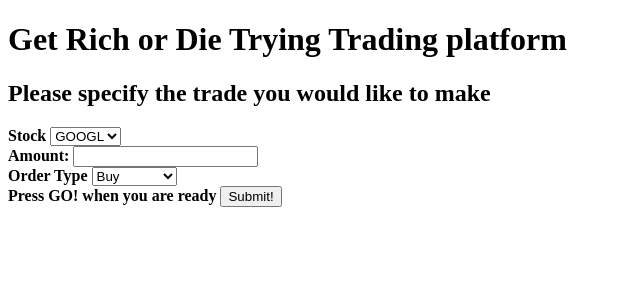
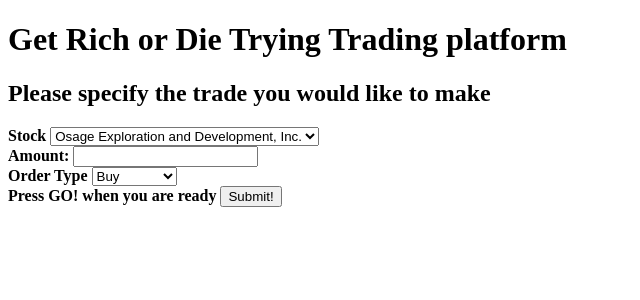
Before and after one commit to roelvanderleij2/git_rich_or_die_trying, a Flask app: page /new_trade in a window 1280 px wide. Shown: the top 300 px of the page, without its empty margins (0-640 px from the left). Run offline with Flask 2, Linux system fonts and the light colour scheme; parts of the project's set-up code (start-up, migrations or seed data) failed here and were passed over.

Commit message:
add tickers

```diff
--- a/templates/new_trade.html
+++ b/templates/new_trade.html
@@ -14,8 +14,32 @@
         <form method="POST">
             <b><label for="list-1">Stock</label></b>
             <select name="stock">
-                <option value="GOOGL">GOOGL</option>
-                <option value="MSFT">MSFT</option>
+            <option value="OEDV">Osage Exploration and Development, Inc.</option>
+            <option value="AAPL">Apple Inc.</option>
+            <option value="BAC">Bank of America Corporation</option>
+            <option value="AMZN">Amazon.com, Inc.</option>
+            <option value="T">AT&T Inc.</option>
+            <option value="GOOG">Alphabet Inc.</option>
+            <option value="MO">Altria Group, Inc.</option>
+            <option value="DAL">Delta Air Lines, Inc.</option>
+            <option value="AA">Alcoa Corporation</option>
+            <option value="AXP">American Express Company</option>
+            <option value="DD">E. I. du Pont de Nemours and Company</option>
+            <option value="BABA">Alibaba Group Holding Limited</option>
+            <option value="ABT">Abbott Laboratories</option>
+            <option value="UA">Under Armour, Inc.</option>
+            <option value="AMAT">Applied Materials, Inc.</option>
+            <option value="AMGN">Amgen Inc.</option>
+            <option value="AAL">American Airlines Group Inc.</option>
+            <option value="AIG">American International Group, Inc.</option>
+            <option value="ALL">The Allstate Corporation</option>
+            <option value="ADBE">Adobe Systems Incorporated</option>
+            <option value="GOOGL">Alphabet Inc.</option>
+            <option value="ACN">Accenture plc</option>
+            <option value="ABBV">AbbVie Inc.</option>
+            <option value="MT">ArcelorMittal</option>
+            <option value="LLY">Eli Lilly and Company</option>
+            <option value="AGN">Allergan plc</option>
             </select>
             <br>
             <b>Amount:</b>
```
